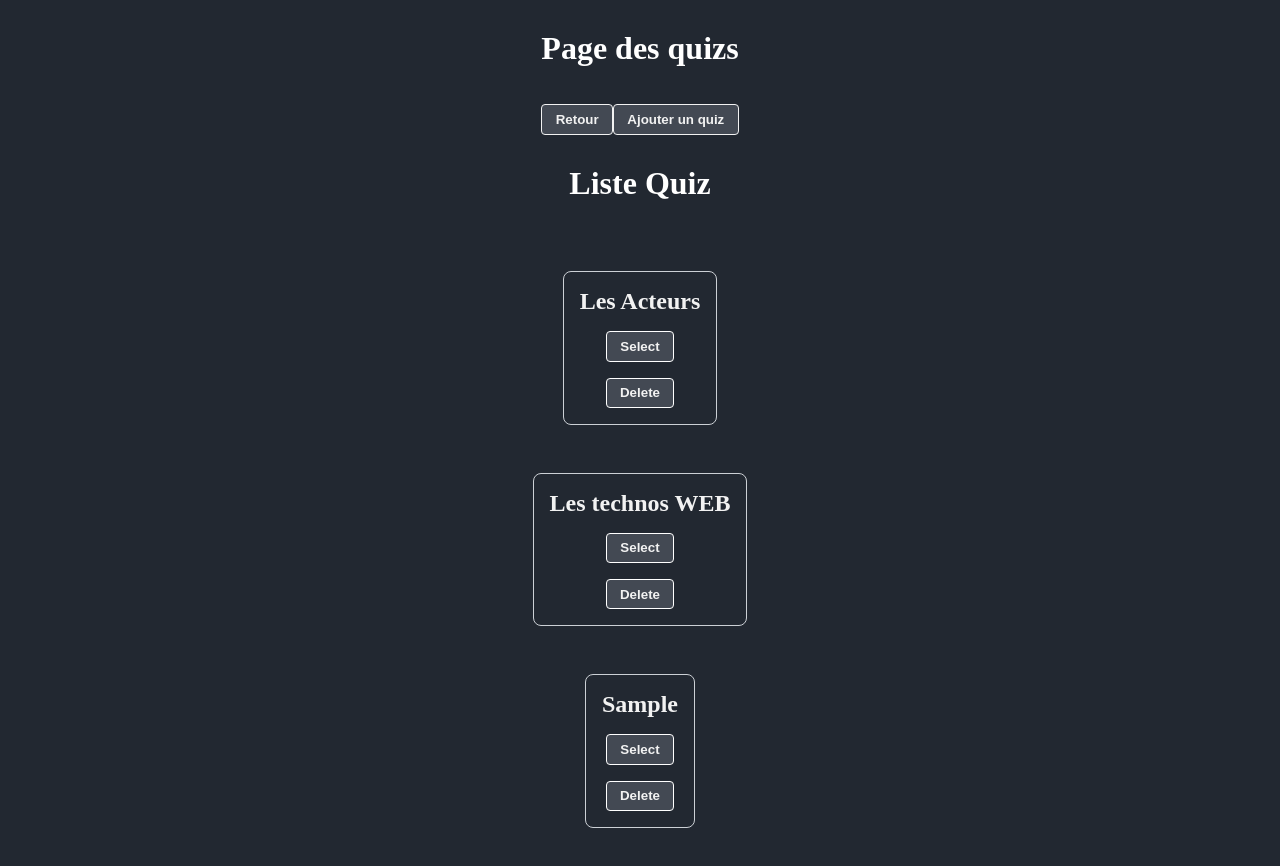
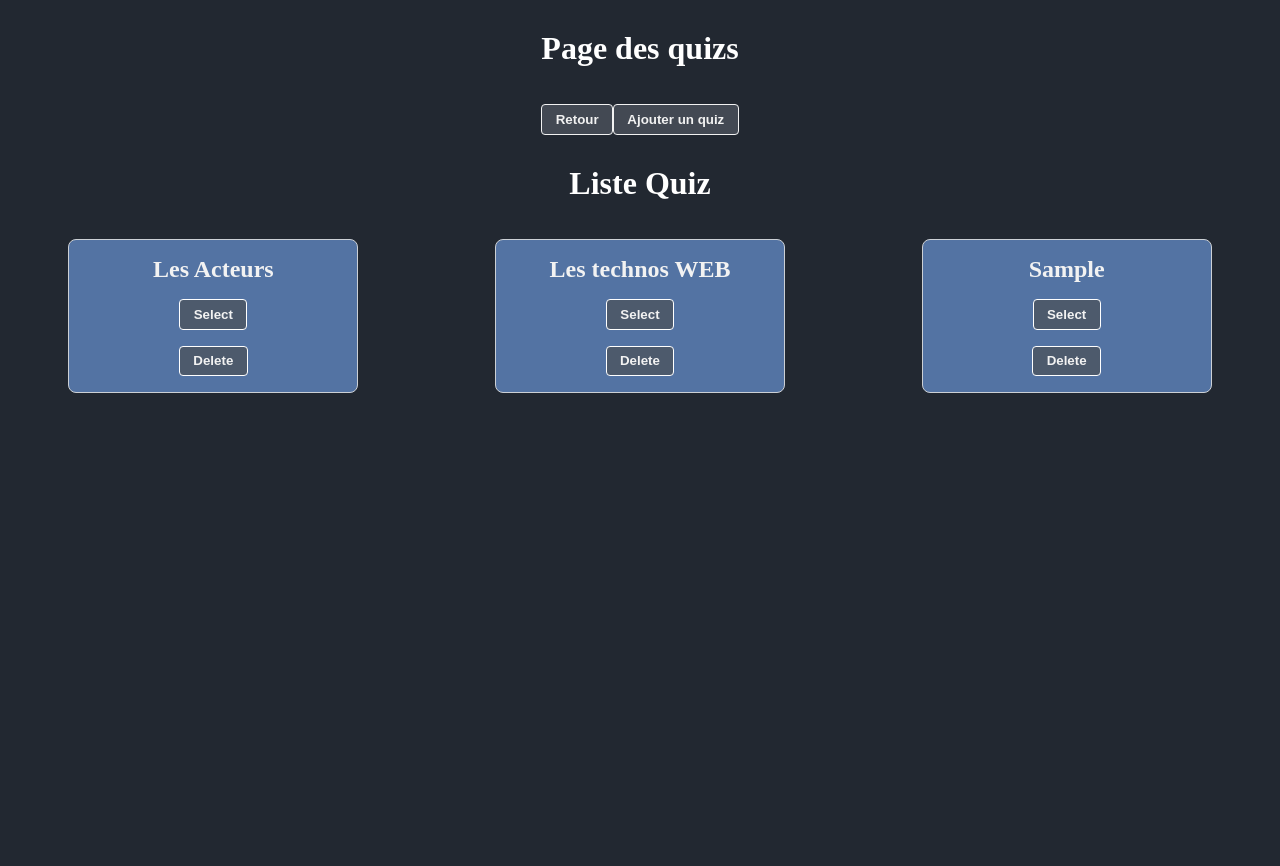
Before and after one commit to 2019-2020-ps6/2022-2023-ps6-les-gourmets, an Angular app in the folder front-end/: page /QuizForm in a window 1280 px wide. Both pictures are taken after typing "Sample" into the empty fields and a click on the button "Create". Shown: the top 866 px of the page. After the commit the page ends 800 px from the top, so only its background shows below. Built offline with nearby package versions, Linux system fonts and the light colour scheme.

Commit message:
better listquizpage  #18

```diff
--- a/front-end/src/app/Components/Quizs/ListeQuiz/ListeQuiz.component.scss
+++ b/front-end/src/app/Components/Quizs/ListeQuiz/ListeQuiz.component.scss
@@ -1,24 +1,10 @@
-.quiz-list-container {
-  display: flex;
-  flex-direction: column;
-  justify-content: center;
-  width: 100%;
-}
-
 .quiz-list {
   display: flex;
-  flex-direction: column;
-
+  flex-direction: row;
+  flex-flow: wrap;
   gap: 1rem;
-  justify-content: center;
+  justify-content: space-around;
   background-color: #222831;
-  padding: 2rem;
-  align-items: center;
-}
-
-.Quiz {
-  flex-basis: calc(33% - 1rem);
-  max-width: calc(33% - 1rem);
 }
 
 h1{
--- a/front-end/src/app/Components/Quizs/Quiz/Quiz.component.html
+++ b/front-end/src/app/Components/Quizs/Quiz/Quiz.component.html
@@ -3,11 +3,11 @@
     <i class="fab fa-leanpub"></i>
     {{quiz.name}}
   </h2>
-  <div *ngIf="isMod">
+  <div class="aroundB" *ngIf="isMod">
     <button class="button-card" (click)="selectQuiz()" [routerLink]="['/QuizEditComponent']">Select</button>
     <button class="button-card" (click)="delete()">Delete</button>
   </div>
-  <div *ngIf="isPlay">
+  <div class="aroundB" *ngIf="isPlay">
     <button class="button-card" (click)="selectQuiz()" [routerLink]="['/GamePageComponent']">Select</button>
 </div>
 </div>
--- a/front-end/src/app/Components/Quizs/Quiz/Quiz.component.scss
+++ b/front-end/src/app/Components/Quizs/Quiz/Quiz.component.scss
@@ -5,7 +5,7 @@ $card-border-color: #ccd0d5;
 $card-hover-shadow: 0 6px 10px rgba(0, 0, 0, 0.08), 0 0 6px rgba(0, 0, 0, 0.05);
 
 .card {
-  background: #222831;
+  background: #5373a3;
   border-radius: 8px;
   display: flex;
   flex-direction: column;
@@ -15,6 +15,11 @@ $card-hover-shadow: 0 6px 10px rgba(0, 0, 0, 0.08), 0 0 6px rgba(0, 0, 0, 0.05);
   padding: 1em;
   border: solid 1px $card-border-color;
   transition: box-shadow 0.3s;
+  width: 20vw;
+}
+
+.aroundB {
+  background: #5373a3;
 }
 
 .card:hover {
```
